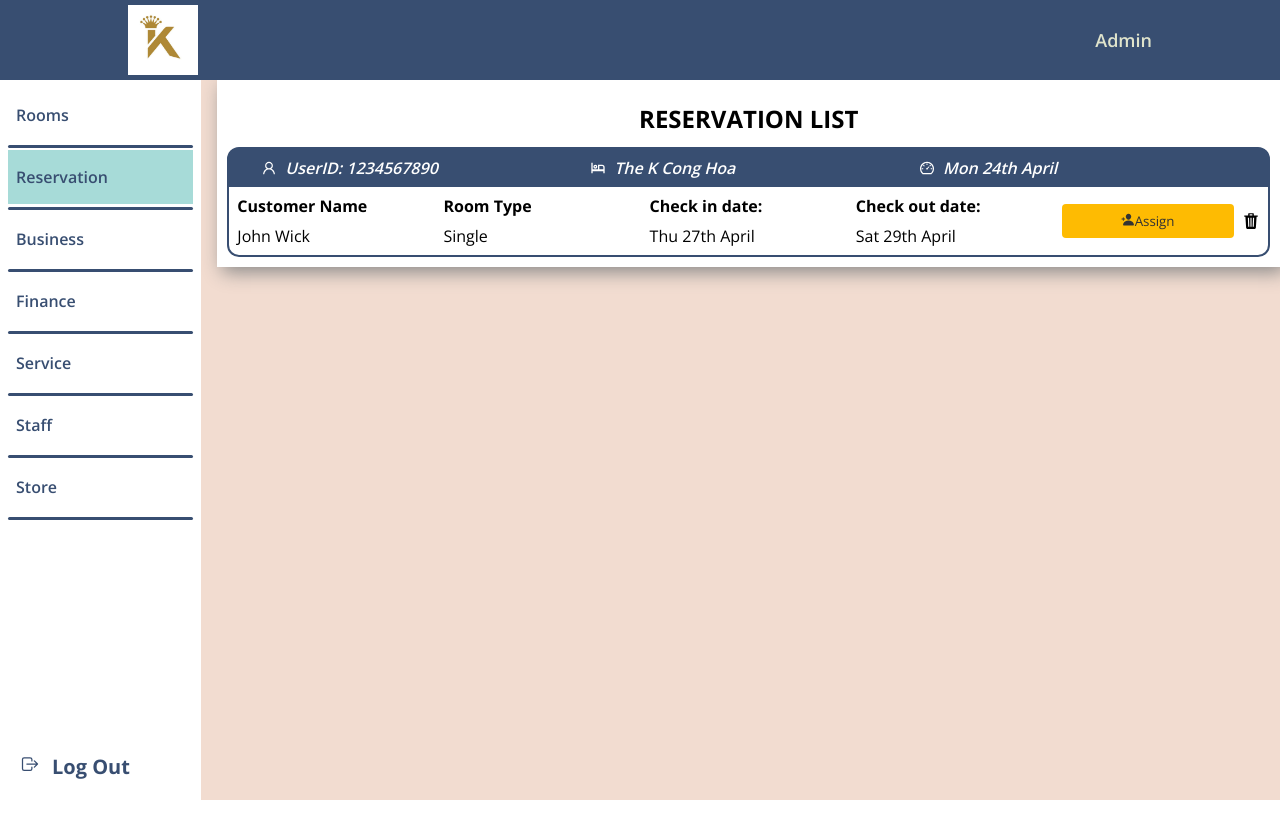
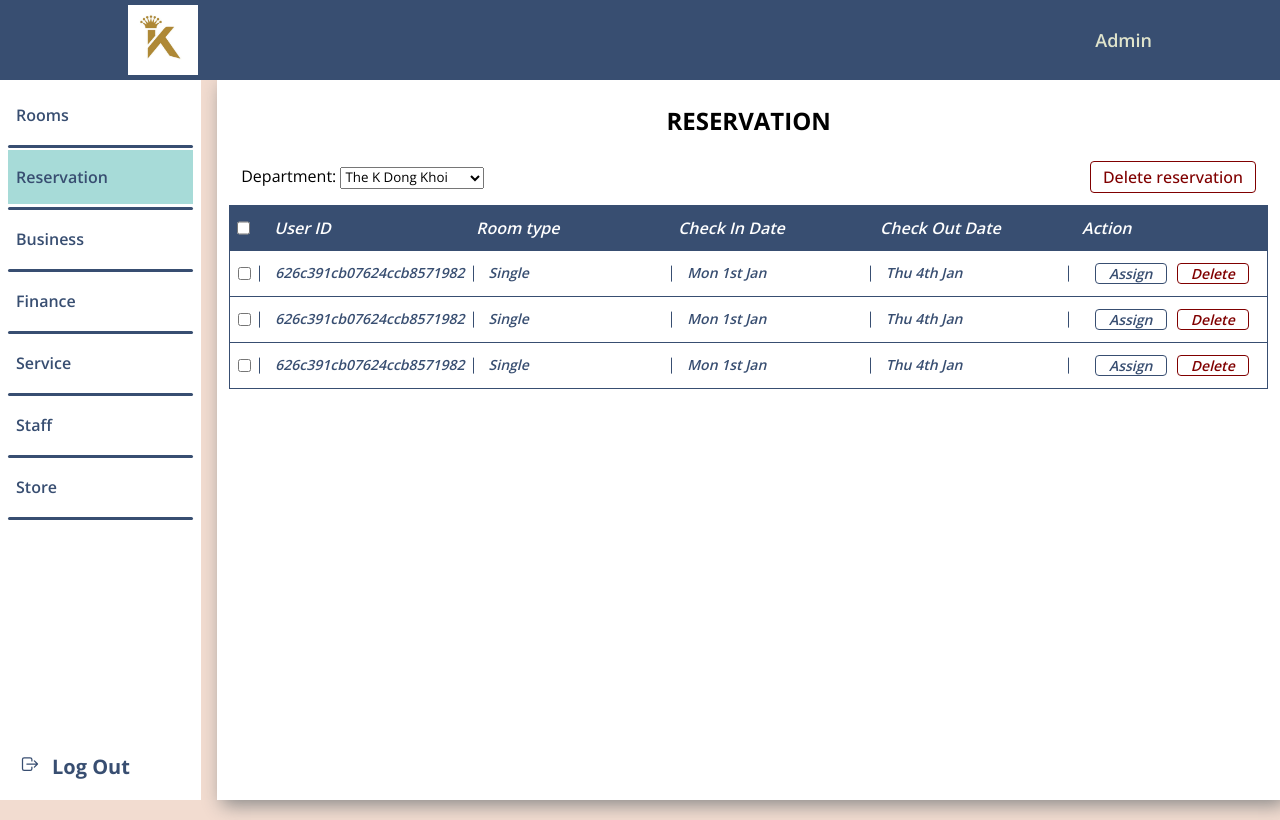
Before and after one commit to KyunGraphy/The-K-Hotel-System-Management, a React (Create React App) app in the folder client/: page /admin/reservation in a window 1280 px wide. Built offline with nearby package versions, Linux system fonts and the light colour scheme.

Commit message:
Build reservation page & table reservation list

```diff
--- a/client/package.json
+++ b/client/package.json
@@ -11,6 +11,7 @@
     "@fortawesome/react-fontawesome": "^0.1.18",
     "@mui/lab": "^5.0.0-alpha.123",
     "@mui/material": "^5.11.13",
+    "@mui/x-data-grid": "^5.5.1",
     "@testing-library/jest-dom": "^5.16.4",
     "@testing-library/react": "^13.1.1",
     "@testing-library/user-event": "^13.5.0",
--- a/client/src/pages/admin/reservation/ReservationItem.jsx
+++ /dev/null
@@ -1,54 +0,0 @@
-import React from 'react'
-import "./styles/reservation.css";
-
-import { AiOutlineUser, AiOutlineDashboard } from "react-icons/ai";
-import { RiHotelBedLine } from "react-icons/ri";
-import { IoPersonAdd, IoTrashSharp } from "react-icons/io5";
-
-const ReservationItem = () => {
-  return (
-    <div className='reservationItem'>
-      <div className='reservationHeader'>
-        <div>
-          <AiOutlineUser />
-          UserID: 1234567890
-        </div>
-        <div>
-          <RiHotelBedLine />
-          The K Cong Hoa
-        </div>
-        <div>
-          <AiOutlineDashboard />
-          Mon 24th April
-        </div>
-      </div>
-      <div className='reservationInfo'>
-        <div>
-          <p className='reservationTitle'>Customer Name</p>
-          <p className='reservationData'>John Wick</p>
-        </div>
-        <div>
-          <p className='reservationTitle'>Room Type</p>
-          <p className='reservationData'>Single</p>
-        </div>
-        <div>
-          <p className='reservationTitle'>Check in date:</p>
-          <p className='reservationData'>Thu 27th April</p>
-        </div>
-        <div>
-          <p className='reservationTitle'>Check out date:</p>
-          <p className='reservationData'>Sat 29th April</p>
-        </div>
-        <div className='reservationAssign'>
-          <button>
-            <IoPersonAdd />
-            Assign
-          </button>
-          <IoTrashSharp className='delReservation' />
-        </div>
-      </div>
-    </div>
-  )
-}
-
-export default ReservationItem
--- a/client/src/pages/admin/reservation/ReservationMana.jsx
+++ b/client/src/pages/admin/reservation/ReservationMana.jsx
@@ -1,13 +1,34 @@
-import React from 'react'
+import React, { useState } from 'react'
 import './styles/reservation.css'
-import ReservationItem from './ReservationItem'
+import ReservationTable from './ReservationTable'
 
 const ReservationMana = () => {
+  const [selectedDepartment, setSelectedDepartment] = useState("The K Dong Khoi");
+
+  const handleChange = (e) => {
+    setSelectedDepartment(e.target.value);
+  };
+
   return (
     <div className='reservation'>
-      <h2>Reservation List</h2>
+      <h2>Reservation</h2>
+      <div className='reservationTools'>
+        <div>
+          <label htmlFor="floor">Department: </label>
+          <select className='reservationDepartment' value={selectedDepartment} onChange={handleChange}>
+            <option value="The K Dong Khoi">The K Dong Khoi</option>
+            <option value="The K Van Thanh">The K Van Thanh</option>
+            <option value="The K Thu Duc">The K Thu Duc</option>
+            <option value="The K Phu My Hung">The K Phu My Hung</option>
+            <option value="The K Cong Hoa">The K Cong Hoa</option>
+            <option value="The K Quang Trung">The K Quang Trung</option>
+            <option value="The K Van Hanh">The K Van Hanh</option>
+          </select>
+        </div>
+        <div className='delReservation'>Delete reservation</div>
+      </div>
       <div className='reservationList'>
-        <ReservationItem />
+        <ReservationTable />
       </div>
     </div>
   )
--- /dev/null
+++ b/client/src/pages/admin/reservation/ReservationTable.jsx
@@ -0,0 +1,52 @@
+import React from 'react'
+import "./styles/reservation.css";
+
+const ReservationTable = () => {
+  return (
+    <div className='reservationTable'>
+      <div className='reservationHeader'>
+        <input type='checkbox' className='headerCheckbox' />
+        <p className='headerUserID'>User ID</p>
+        <p className='headerRoom'>Room type</p>
+        <p className='headerInDate'>Check In Date</p>
+        <p className='headerOutDate'>Check Out Date</p>
+        <p className='headerAction'>Action</p>
+      </div>
+      <div className='reservationData'>
+        <input type='checkbox' />
+        <p>626c391cb07624ccb8571982</p>
+        <p>Single</p>
+        <p>Mon 1st Jan</p>
+        <p>Thu 4th Jan</p>
+        <p className='actBtn'>
+          <div className='assBtn'>Assign</div>
+          <div className='delBtn'>Delete</div>
+        </p>
+      </div>
+      <div className='reservationData'>
+        <input type='checkbox' />
+        <p>626c391cb07624ccb8571982</p>
+        <p>Single</p>
+        <p>Mon 1st Jan</p>
+        <p>Thu 4th Jan</p>
+        <p className='actBtn'>
+          <div className='assBtn'>Assign</div>
+          <div className='delBtn'>Delete</div>
+        </p>
+      </div>
+      <div className='reservationData'>
+        <input type='checkbox' />
+        <p>626c391cb07624ccb8571982</p>
+        <p>Single</p>
+        <p>Mon 1st Jan</p>
+        <p>Thu 4th Jan</p>
+        <p className='actBtn'>
+          <div className='assBtn'>Assign</div>
+          <div className='delBtn'>Delete</div>
+        </p>
+      </div>
+    </div>
+  )
+}
+
+export default ReservationTable
--- a/client/src/pages/admin/reservation/styles/reservation.css
+++ b/client/src/pages/admin/reservation/styles/reservation.css
@@ -1,8 +1,9 @@
 .reservation {
-  height: fit-content;
+  min-height: calc(100vh - 80px);
   width: 100%;
+  margin-bottom: 20px;
   box-sizing: border-box;
-  padding: 10px;
+  padding: 12px;
   background-color: #fff;
   box-shadow: 5px 5px 18px #888888;
 }
@@ -13,65 +14,100 @@
   padding: 0.5em 0;
 }
 
-.reservationItem {
-  border: 2px solid #384e71;
-  border-radius: 12px;
+.reservationTools {
+  padding: 12px;
+  display: flex;
+  justify-content: space-between;
+  align-items: center;
 }
 
+.delReservation {
+  font-weight: 500;
+  color: #800000;
+  border: 1px solid #800000;
+  border-radius: 4px;
+  padding: 4px 12px;
+  transition: all 0.4s ease;
+  cursor: pointer;
+}
+
+.delReservation:hover {
+  background: #800000;
+  color: #fff;
+}
+
+/* Reservation Table */
 .reservationHeader {
   display: flex;
-  gap: 12px;
-  padding: 8px 32px;
+  padding: 12px 8px;
   font-style: italic;
   font-weight: 600;
   color: #fff;
   background: #384e71;
-  border-top-left-radius: 6px;
-  border-top-right-radius: 6px;
 }
 
-.reservationHeader > div {
-  display: flex;
-  flex: 1;
-  gap: 0.5em;
-  align-items: center;
+.reservationHeader > p {
+  padding-left: 24px;
+  width: 20%;
 }
 
-.reservationInfo {
-  padding: 8px;
+.reservationData {
   display: flex;
-  gap: 8px;
+  padding: 12px 8px;
+  font-size: 14px;
+  font-style: italic;
+  font-weight: 600;
+  color: #384e71;
+  border: 1px solid #384e71;
+  border-top: none;
 }
 
-.reservationInfo > div {
-  flex: 1;
+.reservationData > p {
+  position: relative;
+  padding-left: 24px;
+  width: 20%;
 }
 
-.reservationTitle {
-  font-weight: bold;
-  margin-bottom: 8px;
+.reservationData > p::after {
+  position: absolute;
+  content: " ";
+  top: 50%;
+  transform: translateY(-50%);
+  left: 8px;
+  height: 80%;
+  width: 1px;
+  background: #384e71;
 }
 
-.reservationAssign {
+.actBtn {
   display: flex;
-  gap: 8px;
-  align-items: center;
+  justify-content: space-evenly;
 }
 
-.reservationAssign > button {
-  background: #febb02;
-  color: #384e71;
-  padding: 8px;
-  color: #333;
-  flex: 1;
-  /* height: 24px; */
-  outline: none;
-  border: none;
+.assBtn,
+.delBtn {
+  width: 40%;
+  text-align: center;
   border-radius: 4px;
   cursor: pointer;
+  transition: all 0.4s ease;
 }
 
-.delReservation {
-  font-size: 18px;
-  cursor: pointer;
+.assBtn {
+  border: 1px solid #384e71;
 }
+
+.assBtn:hover {
+  color: #fff;
+  background: #384e71;
+}
+
+.delBtn {
+  border: 1px solid #800000;
+  color: #800000;
+}
+
+.delBtn:hover {
+  color: #fff;
+  background: #800000;
+}
```
Also changed, not shown: 1 other file (tests, documents, lock files or other folders).
